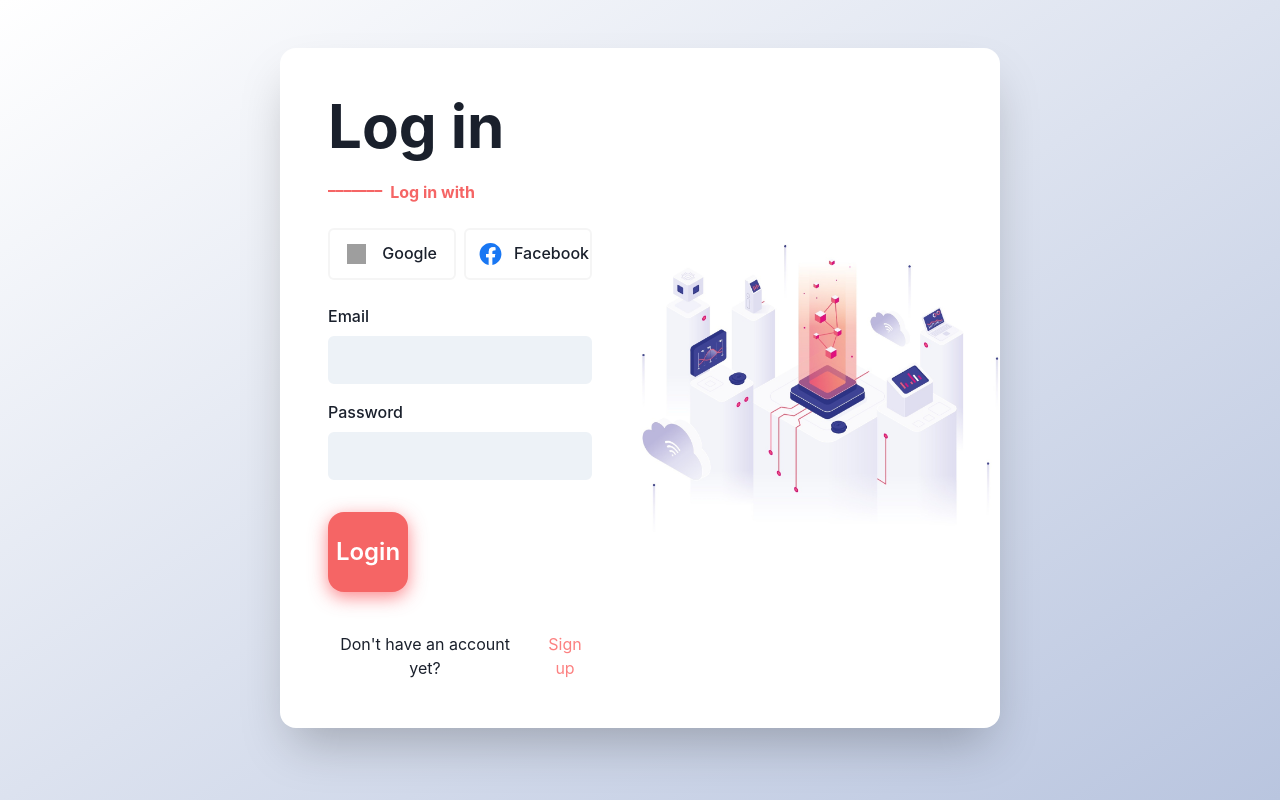
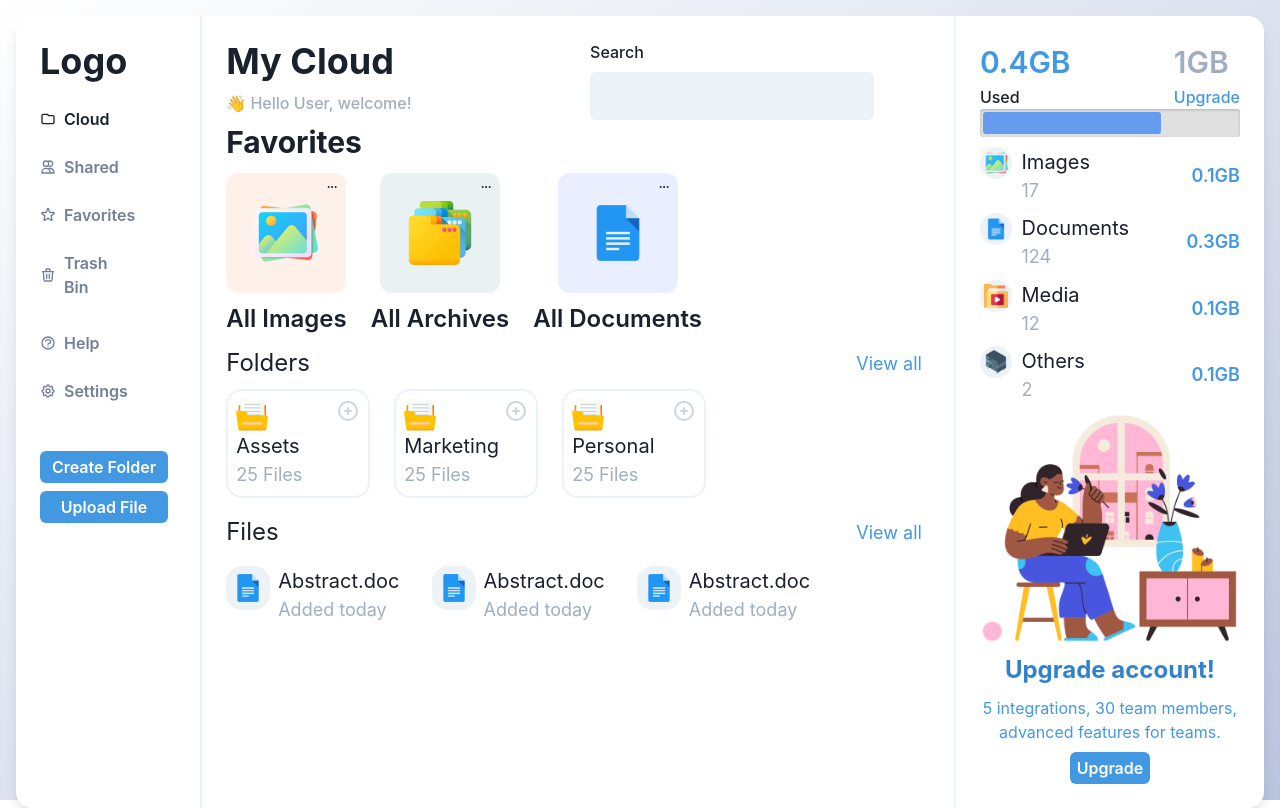
Before and after one commit to TalGoldDev/Cloud-storage, a React (Create React App) app in the folder client/: page /login in a window 1280 px wide. Built offline with nearby package versions, Linux system fonts and the light colour scheme; no server answers; grey boxes are pictures that could not be loaded.

Commit message:
Setup connection with firebase

```diff
--- a/client/package.json
+++ b/client/package.json
@@ -16,6 +16,7 @@
     "@types/react-router-dom": "^5.1.7",
     "axios": "^0.21.1",
     "dotenv": "^8.2.0",
+    "firebase": "^8.2.7",
     "framer-motion": "^3.3.0",
     "react": "^17.0.1",
     "react-dom": "^17.0.1",
--- a/client/src/components/app/App.tsx
+++ b/client/src/components/app/App.tsx
@@ -26,15 +26,12 @@
         >
           {/* <Header /> */}
           <Switch>
-            <Route path="/register">
-              <Signup />
-            </Route>
-            <Route path="/login">
-              <Login />
-            </Route>
-            <Route path="/">
-              <Dashboard />
-            </Route>
+            {/* Dashboard */}
+            <Route path="/" component={Dashboard}></Route>
+
+            {/* Auth */}
+            <Route path="/register" component={Signup}></Route>
+            <Route path="/login" component={Login}></Route>
           </Switch>
         </Flex>
       </Flex>
--- /dev/null
+++ b/client/src/firebase.js
@@ -0,0 +1,20 @@
+import firebase from "firebase/app";
+import "firebase/firestore";
+
+const app = firebase.initializeApp({
+  apiKey: process.env.REACT_APP_FIREBASE_API_KEY,
+  authDomain: process.env.REACT_APP_AUTH_DOMAIN,
+  databaseURL: process.env.REACT_APP_DATABASE_URL,
+  projectId: process.env.REACT_APP_PROJECT_ID,
+  StorageBucket: process.env.REACT_APP_SOTRAGE_BUCKET,
+  messagingSenderId: process.env.REACT_APP_MESSAGING_SENDER_ID,
+  appId: process.env.REACT_APP_APP_ID,
+});
+
+const firestore = app.firestore();
+export const database = {
+  folders: firestore.collection("folders"),
+  files: firestore.collection("files"),
+};
+
+export default app;
--- /dev/null
+++ b/client/src/pages/dashboard/components/AddFolderButton.tsx
@@ -0,0 +1,93 @@
+import {
+  Button,
+  FormControl,
+  FormLabel,
+  Input,
+  Modal,
+  ModalBody,
+  ModalCloseButton,
+  ModalContent,
+  ModalFooter,
+  ModalHeader,
+  ModalOverlay,
+} from "@chakra-ui/react";
+import React, { useState } from "react";
+
+import { database } from "../../../firebase";
+
+interface Props {}
+
+const AddFolderButton = (props: Props) => {
+  const openModal = () => {
+    console.log("opening modal");
+    setOpen(true);
+  };
+  const closeModal = () => {
+    setOpen(false);
+  };
+
+  const handleSubmit = () => {
+    console.log("handled submit");
+    // create a folder in the database.
+    database.folders.add({
+      name: name,
+      //parentId,
+      //userId, - use Redux to store email as user ID.
+      //path,
+      //createdAt,
+    });
+
+    setName("");
+    closeModal();
+  };
+
+  const [open, setOpen] = useState<boolean>(false);
+  const [name, setName] = useState<string>("");
+
+  return (
+    <>
+      <Button
+        width={["100%", "100%", "100%", "100%", "100%"]}
+        height="4vh"
+        bgColor="blue.400"
+        textColor="white"
+        marginX="auto"
+        onClick={openModal}
+      >
+        Create Folder
+      </Button>
+      <Modal isOpen={open} onClose={closeModal}>
+        <ModalOverlay />
+        <ModalContent>
+          <ModalHeader>Create new folder</ModalHeader>
+          <ModalCloseButton />
+          <ModalBody>
+            <FormControl>
+              <Input
+                placeholder="Folder name"
+                onChange={(e) => {
+                  setName(e.target.value);
+                }}
+              />
+            </FormControl>
+          </ModalBody>
+
+          <ModalFooter alignSelf="center" width="100%">
+            <Button
+              colorScheme="blue"
+              mr={3}
+              width="100%"
+              onClick={() => {
+                handleSubmit();
+              }}
+            >
+              Create
+            </Button>
+          </ModalFooter>
+        </ModalContent>
+      </Modal>
+    </>
+  );
+};
+
+export default AddFolderButton;
--- a/client/src/pages/dashboard/components/Menu.tsx
+++ b/client/src/pages/dashboard/components/Menu.tsx
@@ -1,5 +1,6 @@
-import { Box, Flex, Heading, Spacer, Text } from "@chakra-ui/react";
+import { Box, Button, Flex, Heading, Spacer, Text } from "@chakra-ui/react";
 import React from "react";
+import AddFolderButton from "./AddFolderButton";
 
 interface Props {}
 
@@ -179,13 +180,31 @@
             </Flex>
           </div>
         </Flex>
-        <Flex
-          marginTop="5vh"
-          display={["none", "none", "none", "block", "block"]}
-          height="auto"
-          width="5vh"
-        >
-          <Text>Logo2</Text>
+        <Flex marginTop="5vh" display="block" height="auto" width="10vw">
+          <Flex
+            marginTop="1vh"
+            width="100%"
+            alignContent="center"
+            alignItems="center"
+          >
+            <AddFolderButton />
+          </Flex>
+          <Flex
+            marginTop="1vh"
+            width="100%"
+            alignContent="center"
+            alignItems="center"
+          >
+            <Button
+              width={["100%", "100%", "100%", "100%", "100%"]}
+              height="4vh"
+              bgColor="blue.400"
+              textColor="white"
+              marginX="auto"
+            >
+              Upload File
+            </Button>
+          </Flex>
         </Flex>
       </Flex>
     </div>
```
Also changed, not shown: 2 other files (tests, documents, lock files or other folders).
